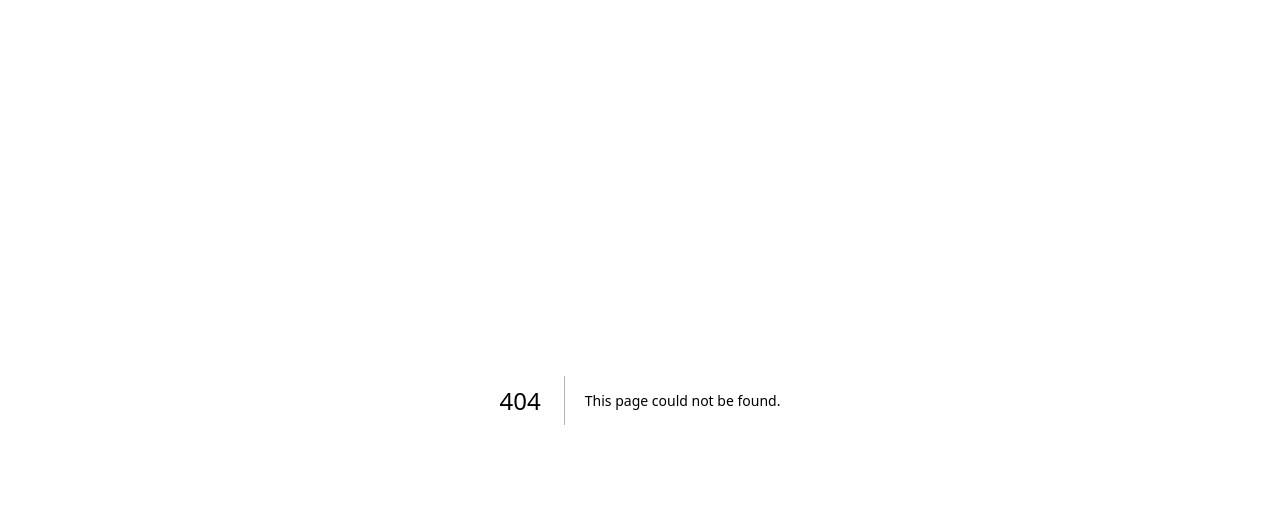
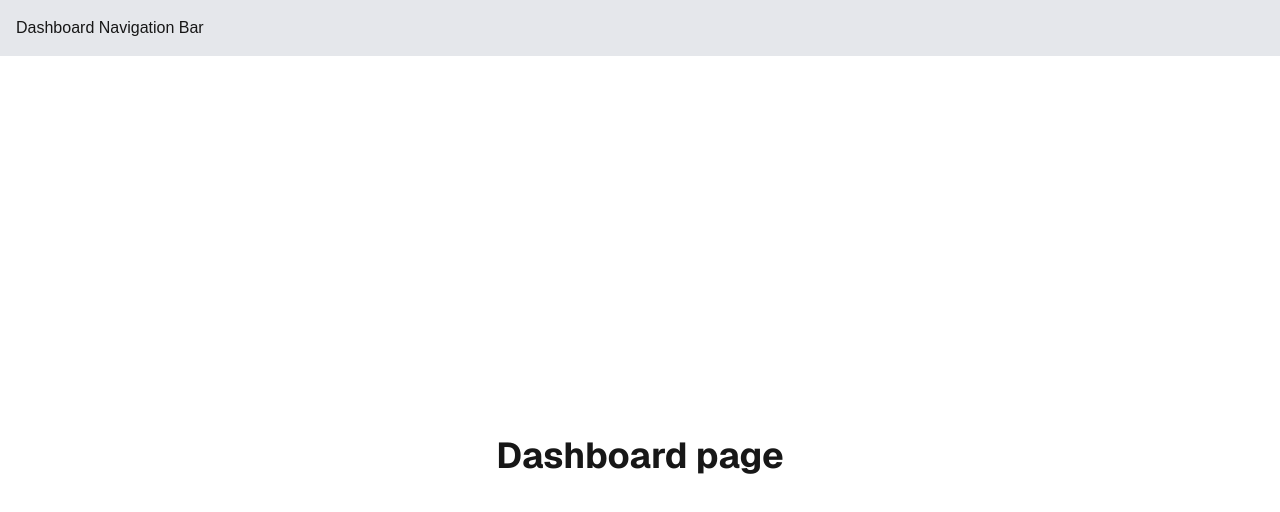
Before and after one commit to vinothsmart/nextjs, a Next.js app: page /dashboard in a window 1280 px wide. Before the commit this address had no page. Shown: the top 512 px of the page. Built offline with nearby package versions, Linux system fonts and the light colour scheme.

Commit message:
layout added

```diff
--- /dev/null
+++ b/app/dashboard/layout.tsx
@@ -0,0 +1,12 @@
+export default function DashboardLayout({
+  children,
+}: {
+  children: React.ReactNode;
+}) {
+  return (
+    <section className="vinoth">
+      <nav className="p-4 bg-gray-200">Dashboard Navigation Bar</nav>
+      <main>{children}</main>
+    </section>
+  );
+}
--- /dev/null
+++ b/app/dashboard/page.tsx
@@ -0,0 +1,9 @@
+export default function Dashboard() {
+  return (
+    <div className="font-sans grid grid-rows-[20px_1fr_20px] items-center justify-items-center min-h-screen p-8 pb-20 gap-16 sm:p-20">
+      <main className="flex flex-col gap-[32px] row-start-2 items-center sm:items-start">
+        <h1 className="font-bold text-4xl">Dashboard page</h1>
+      </main>
+    </div>
+  );
+}
```
